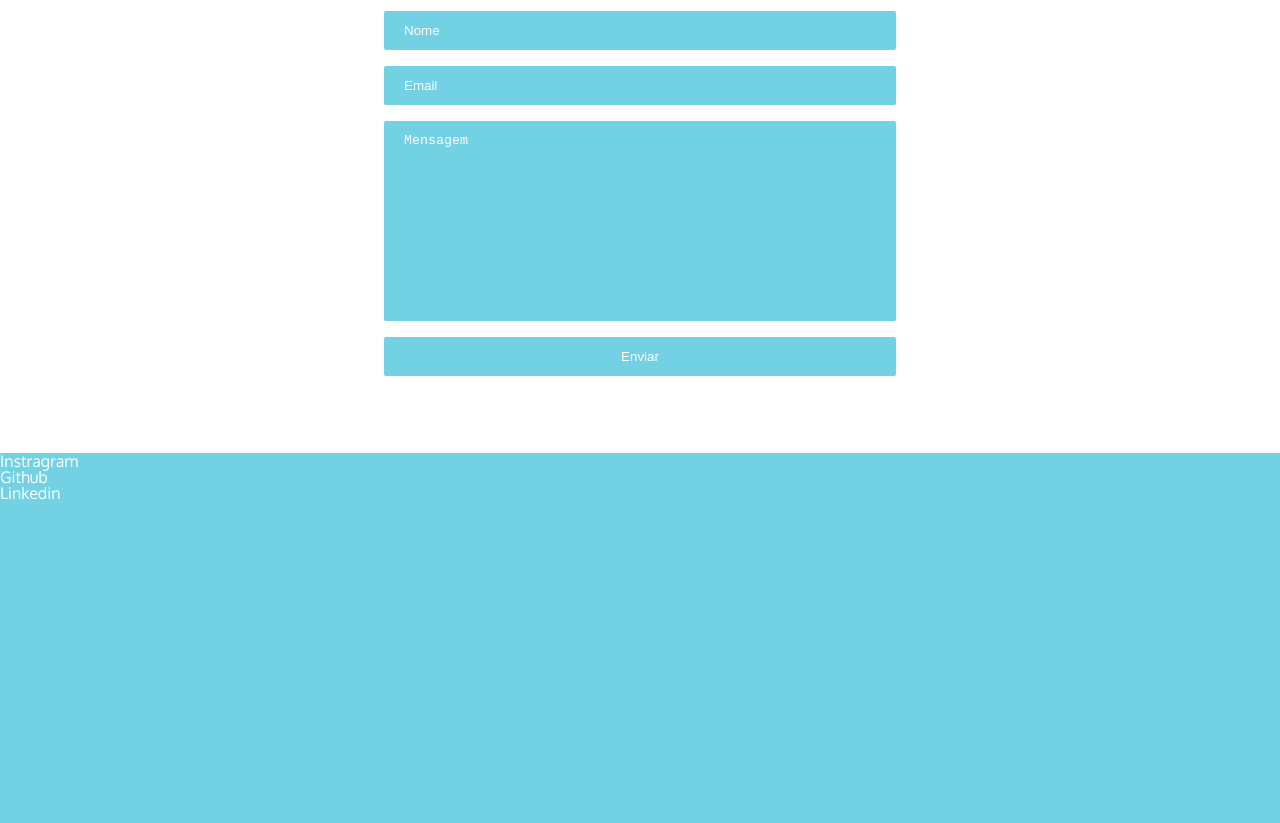
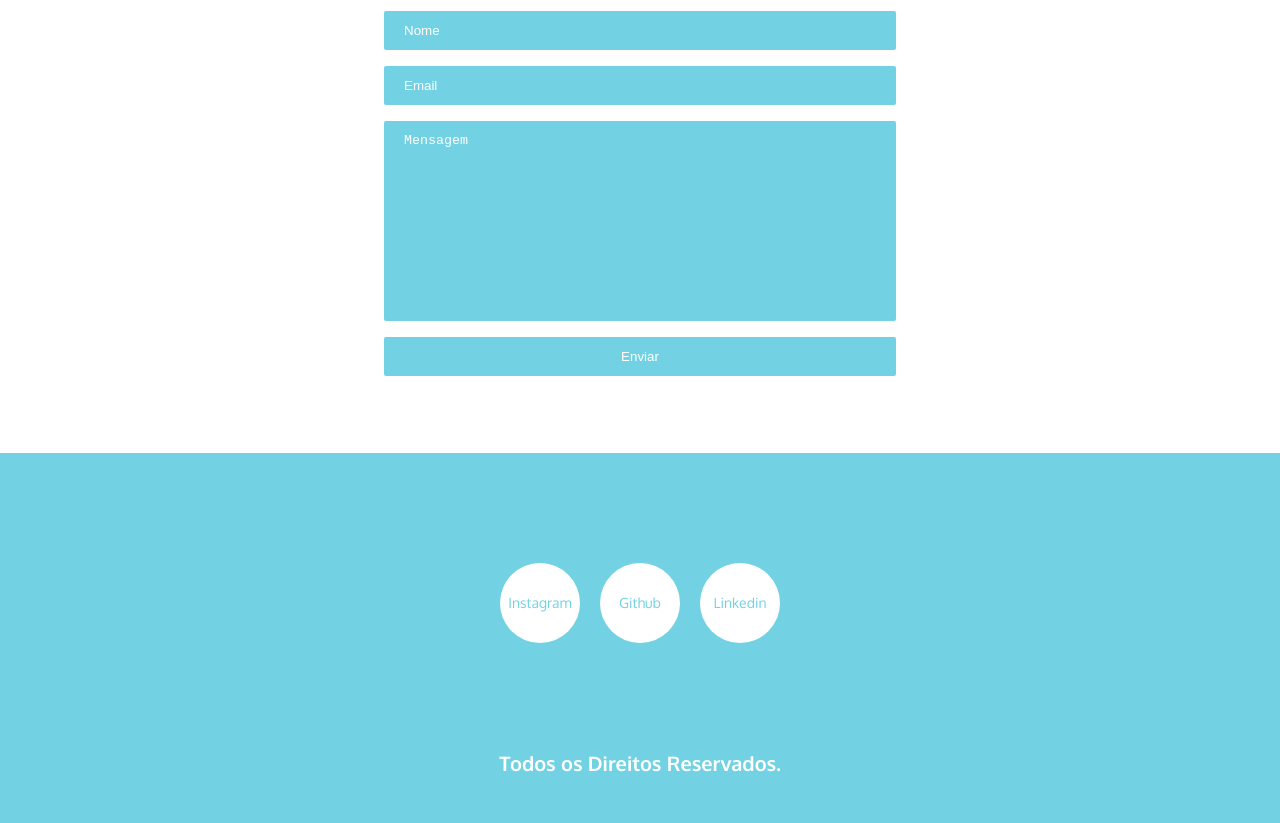
Before and after one commit to carlos-hns/carlos-hns.github.io, a plain HTML site: page index.html in a window 1280 px wide. Shown: the part 1417-2240 px from the top of the page. Before the commit the page ends 1920 px from the top, so only its background shows below. Drawn offline with Linux system fonts and the light colour scheme.

Commit message:
Layout Finalizado

```diff
--- /dev/null
+++ b/css/social-medias-section/circle-area.css
@@ -0,0 +1,11 @@
+.circle-area {
+    display: flex;
+    flex-direction: row;
+    align-items: center;
+    justify-content: space-between;
+}
+
+.circle-area li {
+    margin-left: 10px;
+    margin-right: 10px;
+}
--- /dev/null
+++ b/css/social-medias-section/rounded-div.css
@@ -0,0 +1,15 @@
+.rounded-div {
+    border-radius: 50%;
+    width: 80px;
+    height: 80px;
+    background-color: white;
+    color: #caaaf3ff;
+
+    display: flex;
+    align-items: center;
+    justify-content: center;
+}
+
+.link {
+    color: #72d2e3ff;
+    font-size: 14px;
--- /dev/null
+++ b/css/social-medias-section/social-media-section.css
@@ -0,0 +1,7 @@
+.social-media-section {
+    height: 300px;
+
+    display: flex;
+    align-items: center;
+    justify-content: center;
+}
--- a/css/styles.css
+++ b/css/styles.css
@@ -28,3 +28,12 @@ a:active {
     color: white;
     opacity: 1; /* Firefox */
 }
+
+.frase-direitos {
+    display: flex;
+    justify-content: center;
+    padding-bottom: 50px;
+
+    font-weight: bold;
+    font-size: 20px;
+}
--- a/index.html
+++ b/index.html
@@ -32,6 +32,9 @@
     <link rel="stylesheet" href="./css/contact-section/contact-form.css">
 
 
+    <link rel="stylesheet" href="./css/social-medias-section/social-media-section.css">
+    <link rel="stylesheet" href="./css/social-medias-section/rounded-div.css">
+    <link rel="stylesheet" href="./css/social-medias-section/circle-area.css">
 
 </head>
 <body>
@@ -54,7 +57,7 @@
         <img src="imgs/eu.jpeg" alt="Foto de Carlos Henrique" class="rounded-image"></img>
         <div class="about-me-text-container">
             <p>SOBRE MIM</p>
-            <p>Me chamo Carlos Henrique, tenho 19 anos. Sou estudante de ciência da computação. Desenvolvedor júnior amante do ecossistema Javascrit e Flutter.</p>
+            <p>Me chamo Carlos Henrique, tenho 19 anos. Sou estudante de ciência da computação. Desenvolvedor júnior amante do ecossistema Javascript e Flutter.</p>
         </div>
     </section>
     <section class="projects-section" id="projects-section">
@@ -109,18 +112,19 @@
             <input type="submit" value="Enviar">
         </form>
     </section>
-    <section>
-        <ul>
+    <section class="social-media-section">
+        <ul class="circle-area">
             <li>
-                Instragram
+                <div class="rounded-div"><a class="link" target="_blank" href="https://www.instagram.com/carlosdev__/">Instagram</a></div>
             </li>
             <li>
-                Github
+                <div class="rounded-div"><a class="link" target="_blank" href="https://github.com/carlos-hns">Github</a></div>
             </li>
             <li>
-                Linkedin
+                <div class="rounded-div"><a class="link" target="_blank" href="https://www.linkedin.com/in/carlos-hns/">Linkedin</a></div>
             </li>
         </ul>
     </section>
+    <p class="frase-direitos">Todos os Direitos Reservados.</p>
 </body>
 </html>
```
